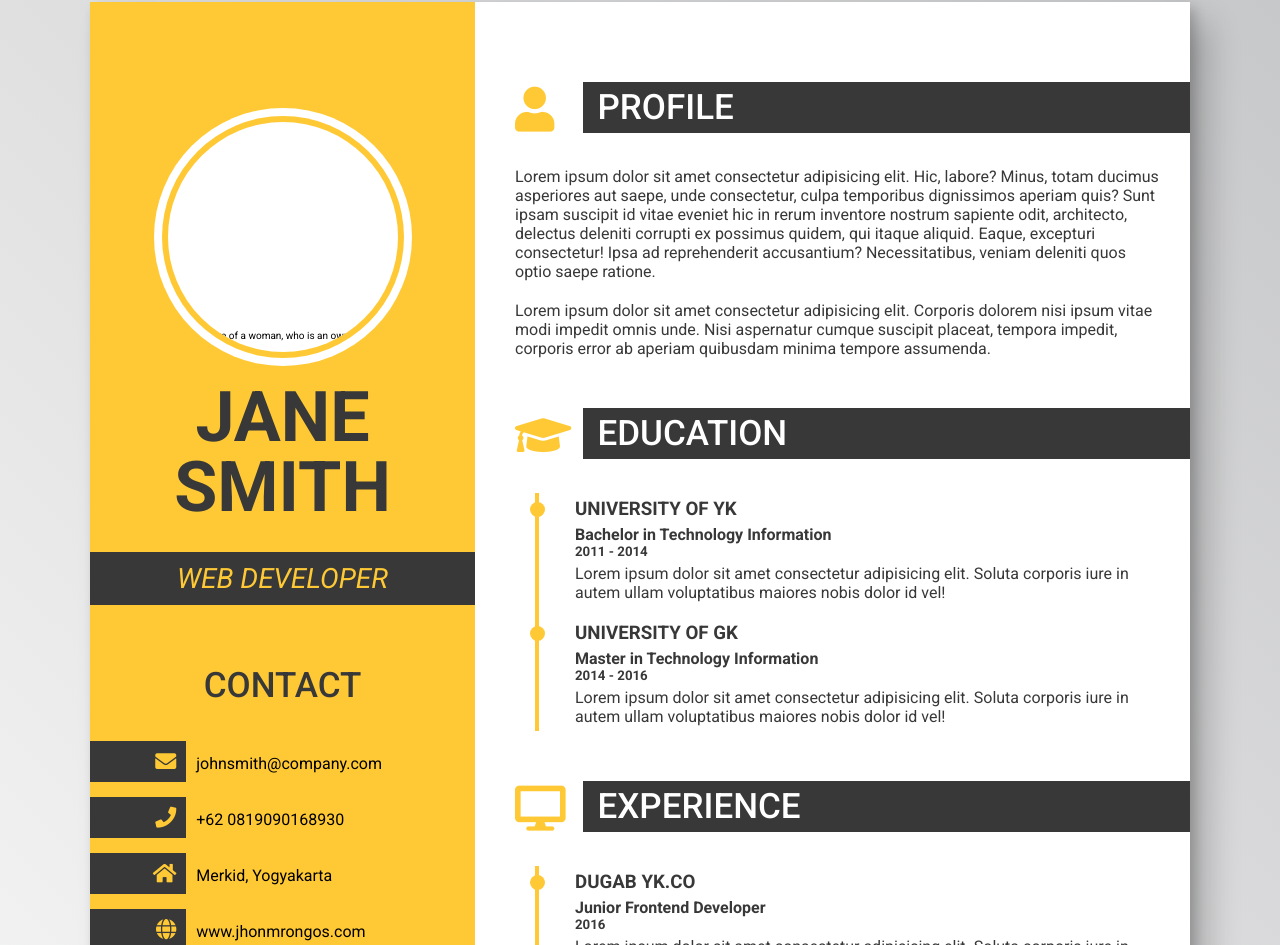
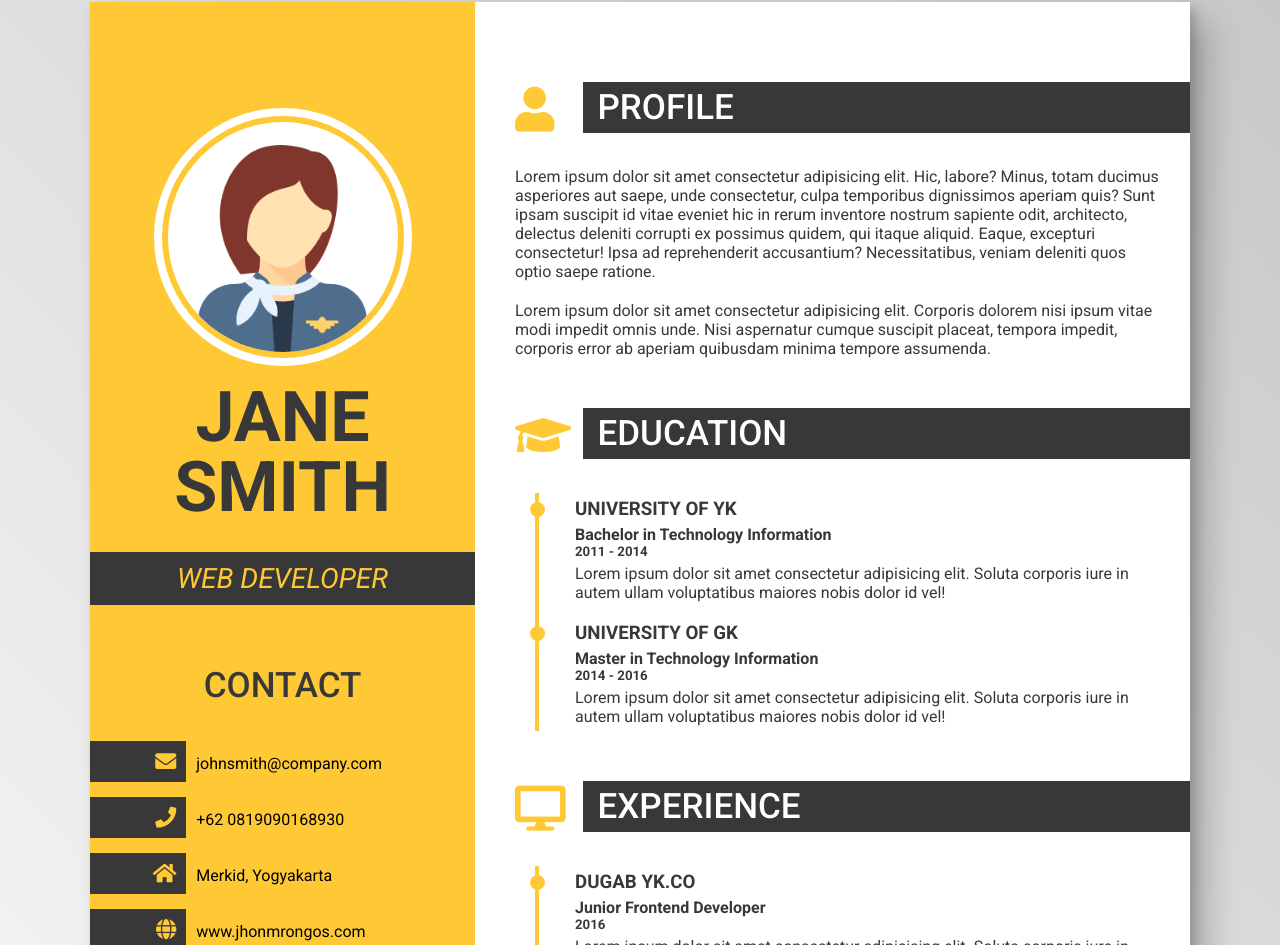
Before and after one commit to Rawynn/Adprofity, a website: page dist/index.html in a window 1280 px wide. Shown: the part 898-1843 px from the top of the page. Drawn offline with nearby package versions, Linux system fonts and the light colour scheme; the site is published under a folder, as on GitHub Pages, so addresses that start at the root find nothing.

Commit message:
missing image

```diff
--- a/dist/index.html
+++ b/dist/index.html
@@ -32,7 +32,7 @@
         <div class="leftSide">
             <section id="basicInfo">
                 <div class="image">
-                    <img src="/images/woman.png" alt="Picture of a woman, who is an owner of this CV">
+                    <img src="images/woman.png" alt="Picture of a woman, who is an owner of this CV">
                 </div>
                 <h1>Jane Smith</h1>
                 <h2 class="profession">Web Developer</h2>
```
